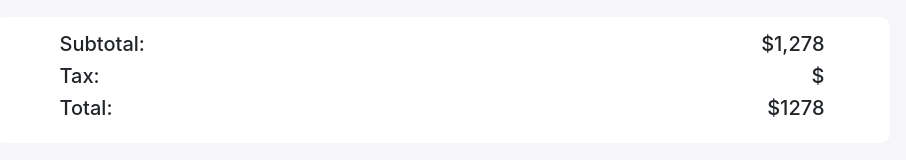
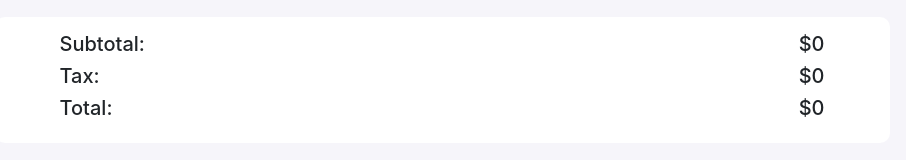
Before and after one commit to SanzidaTasnim/Shopping-Cart, a plain HTML site: page index.html in a window 1280 px wide. Shown: the part 512-672 px from the top of the page, without its empty margins (198-1104 px from the left). Drawn offline with nearby package versions, Linux system fonts and the light colour scheme.

Commit message:
Update index.html

```diff
--- a/index.html
+++ b/index.html
@@ -65,9 +65,9 @@
                      </div>
 
                      <div class="col-md-4 status">
-                        <h5>$<span id="subtotal">1,278</span></h5>
-                        <h5>$<span id="tax"></span></h5>
-                        <h5>$<span id="grandTotal">1278</span></h5>
+                        <h5>$<span id="subtotal">0</span></h5>
+                        <h5>$<span id="tax">0</span></h5>
+                        <h5>$<span id="grandTotal">0</span></h5>
                      </div>
                   </div>
                </div>
```
